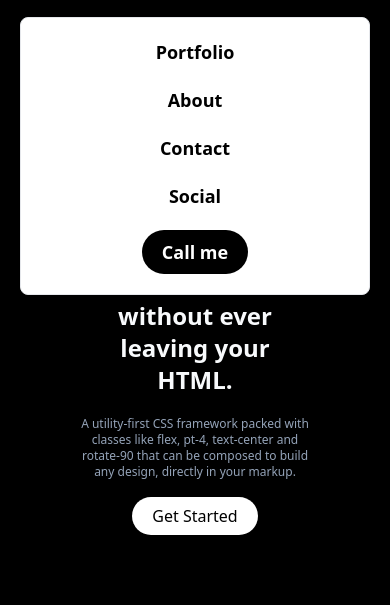
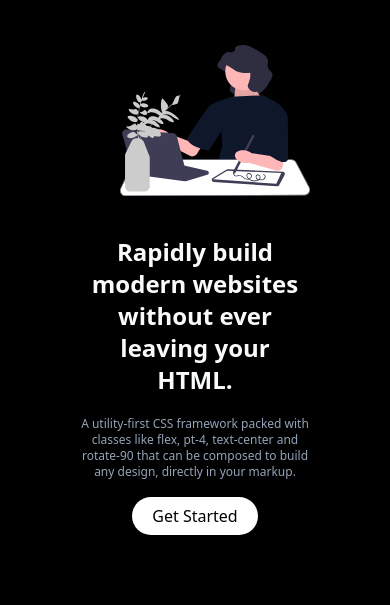
Before and after one commit to Ziane-Badreddine/Tailwind-CSS, a plain HTML site: page index.html in a window 390 px wide. Shown: the part 63-668 px from the top of the page. Drawn offline with nearby package versions, Linux system fonts and the light colour scheme.

Commit message:
Update index.html

```diff
--- a/index.html
+++ b/index.html
@@ -29,7 +29,7 @@
       </div>
       <div
         id="menu"
-        class="text-black absolute flex flex-col left-5 right-5 items-center border border-1 space-y-5 p-5 font-semibold text-lg bg-white rounded-lg w-3/2 md:hidden"
+        class="text-black absolute flex hidden flex-col left-5 right-5 items-center border border-1 space-y-5 p-5 font-semibold text-lg bg-white rounded-lg w-3/2 md:hidden"
       >
         <a class="hover:text-slate-700" href="#">Portfolio</a>
         <a class="hover:text-slate-700" href="#">About</a>
```
